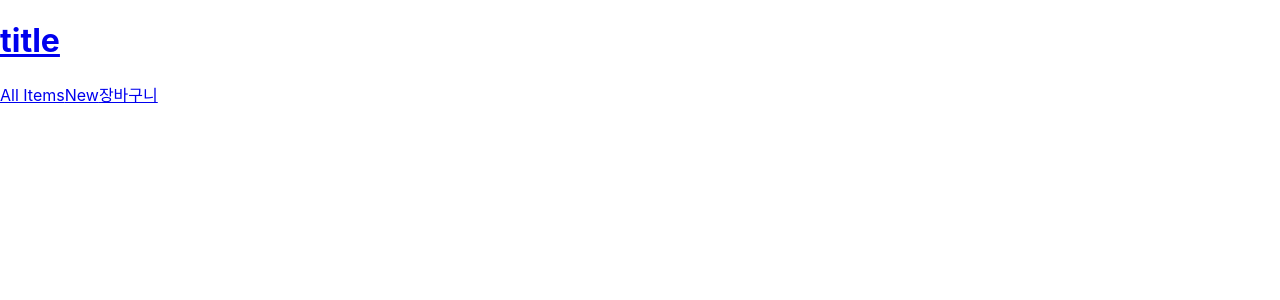
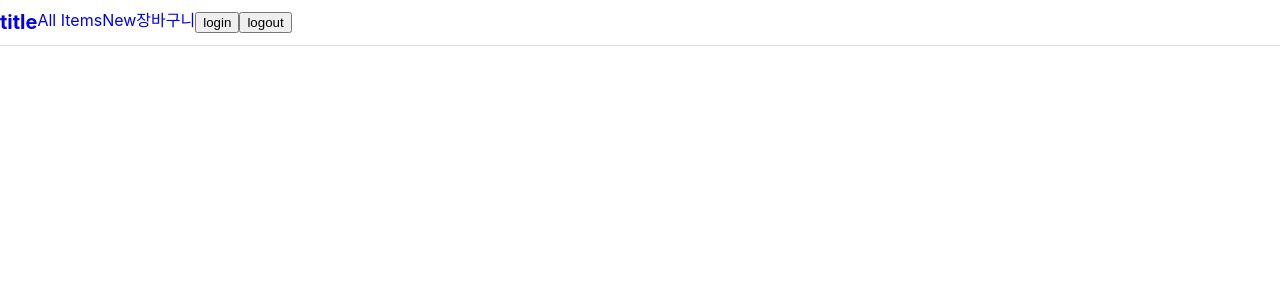
Before and after one commit to yeonjeong3699/shop, a React (Create React App) app: page / in a window 1280 px wide. Shown: the top 300 px of the page. Built offline with nearby package versions, Linux system fonts and the light colour scheme; no server answers.

Commit message:
로그인, 로그아웃 구형

```diff
--- a/package.json
+++ b/package.json
@@ -6,6 +6,7 @@
     "@testing-library/jest-dom": "^5.14.1",
     "@testing-library/react": "^13.0.0",
     "@testing-library/user-event": "^13.2.1",
+    "firebase": "^10.3.0",
     "gh-pages": "^6.0.0",
     "react": "^18.2.0",
     "react-dom": "^18.2.0",
--- a/src/App.js
+++ b/src/App.js
@@ -1,10 +1,12 @@
 import { Outlet } from 'react-router-dom';
 import './App.css';
 import Nav from './components/Nav';
+import GlobalStyle from './style/GlobalStyle';
 
 function App() {
   return (
     <>
+      <GlobalStyle/>
       <Nav/>
       <Outlet/>
     </>
--- /dev/null
+++ b/src/api/firebase.jsx
@@ -0,0 +1,29 @@
+import { initializeApp } from "firebase/app";
+import { getAuth, signInWithPopup, signOut, GoogleAuthProvider } from "firebase/auth";
+
+
+const firebaseConfig = {
+    apiKey: process.env.REACT_APP_FIREBASE_API_KEY,
+    authDomain: process.env.REACT_APP_FIREBASE_AUTH_DOMAIN,
+    projectId: process.env.REACT_APP_FIREBASE_PROJECT_ID,
+    databaseURL: process.env.REACT_APP_FIREBASE_DB_URL
+};
+const app = initializeApp(firebaseConfig);
+const auth = getAuth();
+const provider = new GoogleAuthProvider();
+
+//로그인 정보 받아오기 영역
+export async function login() {
+    return signInWithPopup(auth, provider)
+        .then((result) => {
+            const user = result.user;
+            console.log(user);
+            return user;
+        }).catch(console.error);
+}
+
+export async function logout(){
+    signOut(auth).then(() => {
+        // Sign-out successful.
+      }).catch(console.error)
+}
--- a/src/components/Nav.jsx
+++ b/src/components/Nav.jsx
@@ -1,11 +1,21 @@
-import React from "react";
+import React, { useState } from "react";
 import { Link } from "react-router-dom";
+import styled from "styled-components";
+import { login, logout } from "../api/firebase";
 
 export default function Nav() {
+    const [user, setUser] = useState();
+    const useLogin = () => {
+        login().then(setUser);
+    }
+    const useLogout = () => {
+        logout().then(setUser);
+    }
+
     return (
-        <header>
+        <HeaderContainer>
             <Link to='/'>
-                <h1>title</h1>
+                <h1 className="title">title</h1>
             </Link>
 
             <nav>
@@ -13,6 +23,20 @@ export default function Nav() {
                 <Link to='/items/new'>New</Link>
                 <Link to='/cart'>장바구니</Link>
             </nav>
-        </header>
+
+            {!user && <button onClick={useLogin}>login</button>}
+            {!user && <button onClick={useLogout}>logout</button>}
+        </HeaderContainer>
     )
 }
+
+const HeaderContainer = styled.header`
+    padding: 12px 0px;
+    border-bottom: solid 1px #dddddd;
+    display: flex;
+
+    .title{
+        font-size: 20px;
+
+    }
+`
--- /dev/null
+++ b/src/style/GlobalStyle.jsx
@@ -0,0 +1,55 @@
+import { createGlobalStyle } from "styled-components";
+
+const GlobalStyle = createGlobalStyle`
+/* v2.0 | 20110126
+  http://meyerweb.com/eric/tools/css/reset/
+  License: none (public domain)
+*/
+html, body, div, span, applet, object, iframe,
+h1, h2, h3, h4, h5, h6, p, blockquote, pre,
+a, abbr, acronym, address, big, cite, code,
+del, dfn, em, img, ins, kbd, q, s, samp,
+small, strike, strong, sub, sup, tt, var,
+b, u, i, center,
+dl, dt, dd, ol, ul, li,
+fieldset, form, label, legend,
+table, caption, tbody, tfoot, thead, tr, th, td,
+article, aside, canvas, details, embed,
+figure, figcaption, footer, header, hgroup,
+menu, nav, output, ruby, section, summary,
+time, mark, audio, video {
+	margin: 0;
+	padding: 0;
+	border: 0;
+	font-size: 100%;
+	/* font: inherit; */
+	vertical-align: baseline;
+}
+/* HTML5 display-role reset for older browsers */
+article, aside, details, figcaption, figure,
+footer, header, hgroup, menu, nav, section {
+	display: block;
+}
+body {
+	line-height: 1;
+}
+ol, ul {
+	list-style: none;
+}
+blockquote, q {
+	quotes: none;
+}
+blockquote:before, blockquote:after,
+q:before, q:after {
+	content: '';
+	content: none;
+}
+table {
+	border-collapse: collapse;
+	border-spacing: 0;
+}
+a{
+	text-decoration: none;
+}
+`
+export default GlobalStyle;
```
Also changed, not shown: src/index.js (+16 -16 lines), 2 other files (tests, documents, lock files or other folders).
